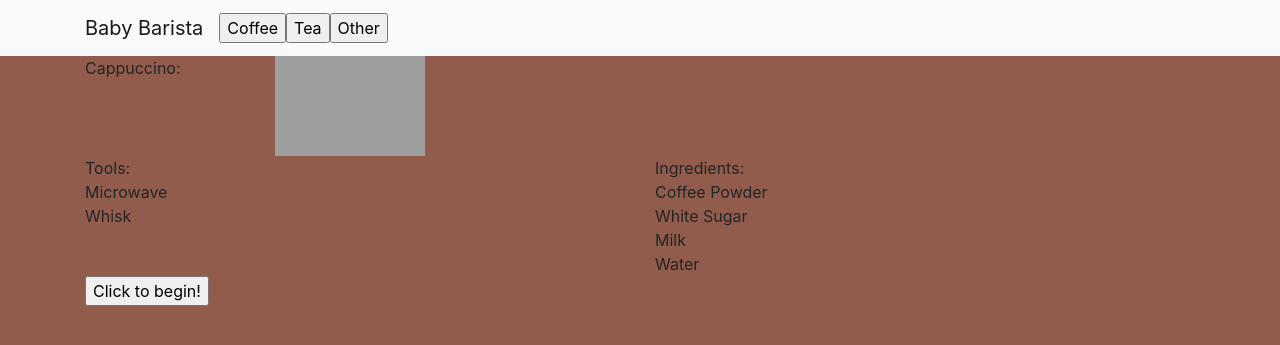
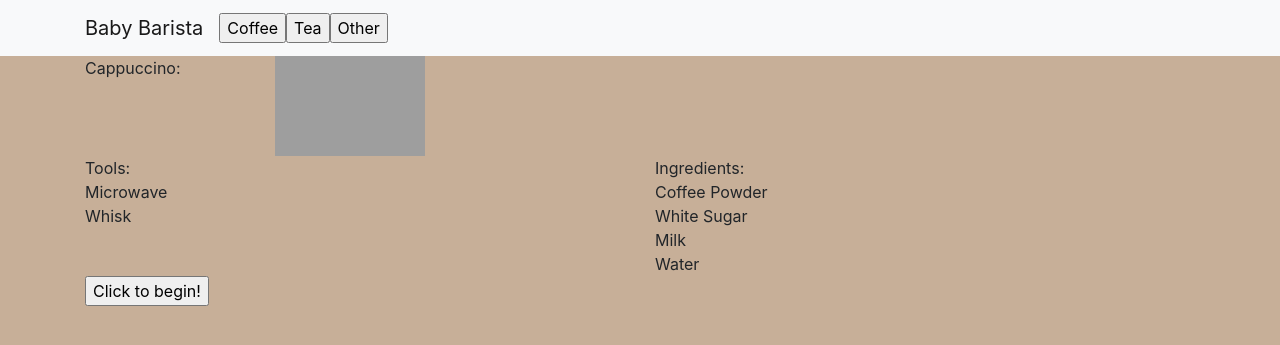
Before and after one commit to RebeccaHale/UI-Final-Project, a Flask app: page /front/1 in a window 1280 px wide. Shown: the top 345 px of the page. Run offline with Flask 2, Linux system fonts and the light colour scheme; some libraries are stand-ins or nearby versions; grey boxes are pictures that could not be loaded.

Commit message:
lightened background color

```diff
--- a/templates/layout.html
+++ b/templates/layout.html
@@ -21,7 +21,7 @@
 
     <title>Baby Barista</title>
   </head>
-  <body style="background-color: #915c4c">
+  <body style="background-color: #c7af98">
 
 
 
```
